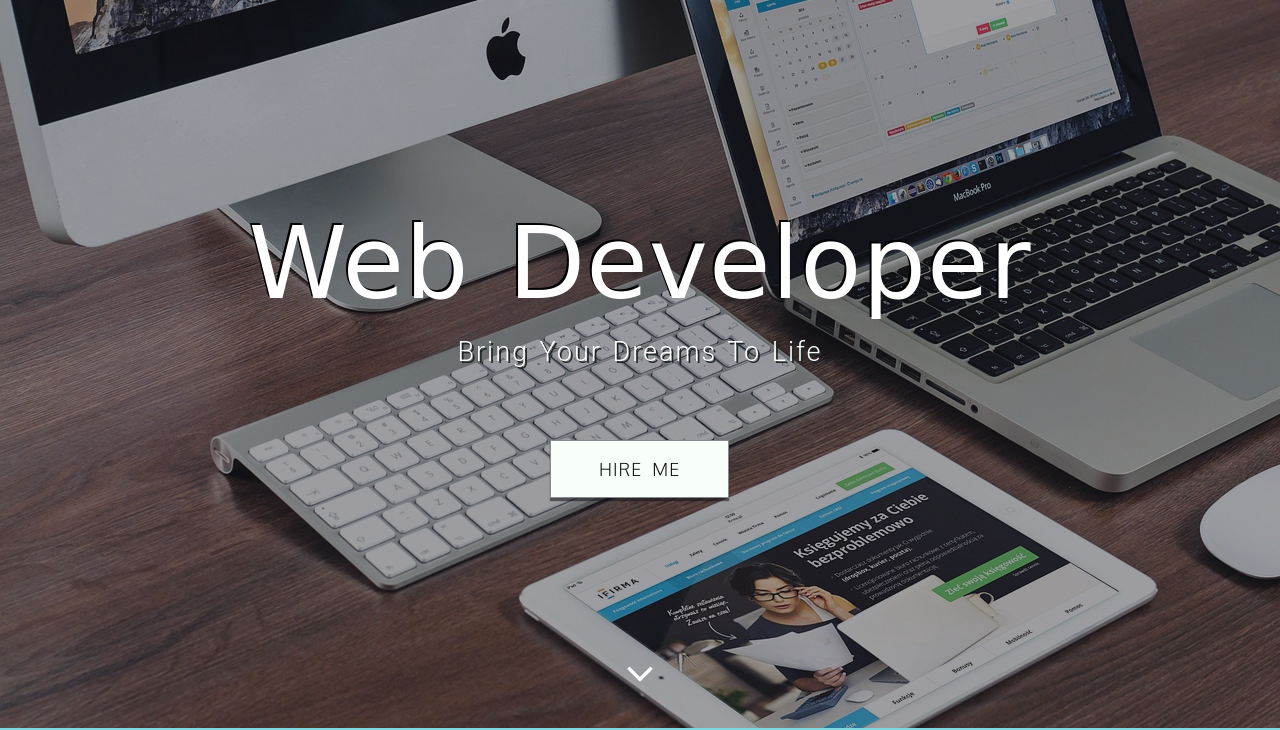
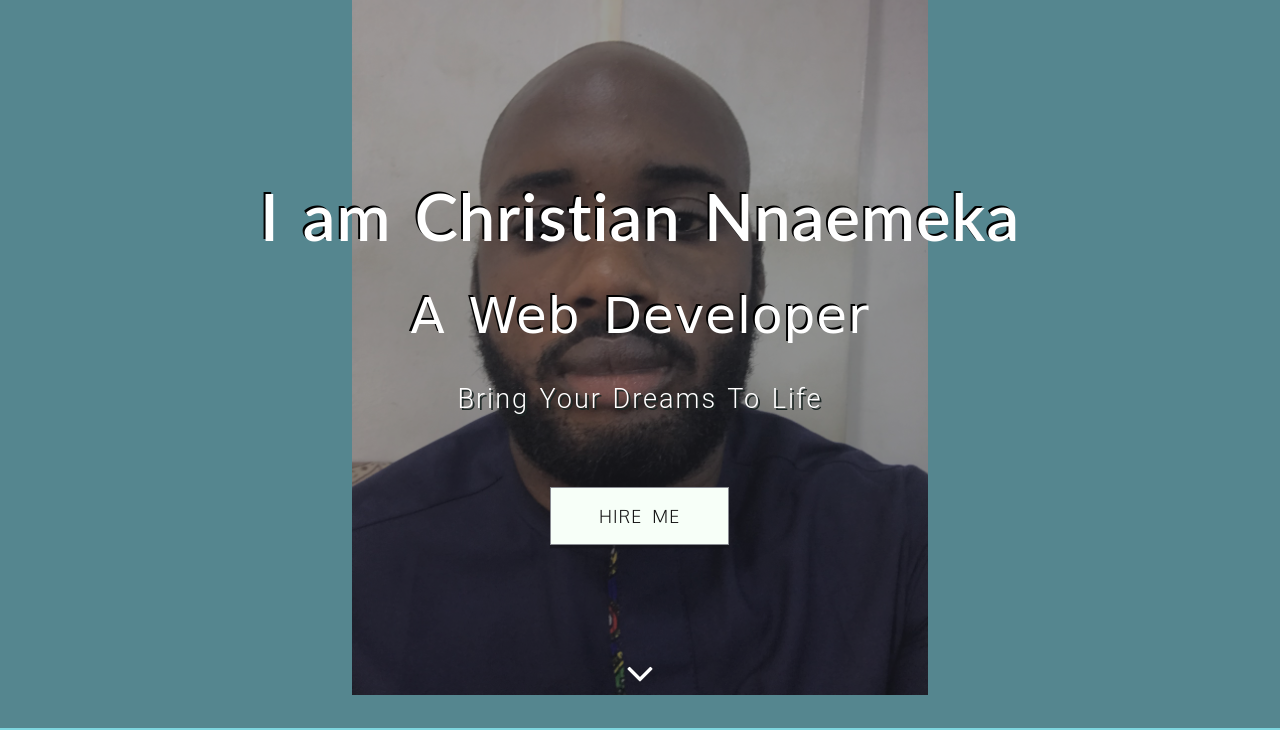
Before and after one commit to infiniteltd/Portfolio, a plain HTML site: page index.html in a window 1280 px wide. Shown: the part 72-802 px from the top of the page. Drawn offline with nearby package versions, Linux system fonts and the light colour scheme; a web font is replaced by a local one.

Commit message:
new changes

```diff
--- a/index.html
+++ b/index.html
@@ -56,7 +56,8 @@
 
                 <div class="middle text-center clearfix">
                     <div class="container">
-                        <h1 class="pro-name">Web <!-- <span style="color: #71b644;" > -->Developer<!-- </span> --></h1>
+                        <h1 class="name">I am Christian Nnaemeka</h1>
+                        <h4 class="pro-name">A Web <!-- <span style="color: #71b644;" > -->Developer<!-- </span> --></h4>
                         <p class="tagline">Bring your dreams to life</p>
                         <div class="skills">
 
--- a/styles.css
+++ b/styles.css
@@ -54,8 +54,8 @@ body {
 ///////////////////////////////////////////////////////////////////////*/
 
 #header {
-	background: url(../img/bg/header-bg.jpg) no-repeat center top fixed;
-	background-size: cover;
+	background: url(/img/IMG_4254.JPG) no-repeat center top fixed;
+	background-size: 45%;
 }
 
 #site-header {
@@ -95,7 +95,7 @@ body {
     box-sizing: border-box;
     padding: 0px;
     border: none;
-    margin: auto;
+    margin-right: 30px;
     display: block;
     width: 0px;
     height: 0px;
@@ -178,10 +178,25 @@ body {
 	padding-top: 200px;
 }
 
+.name {
+	font-size: 65px;
+    margin-bottom: 10px;
+    font-family: 'Lato', sans-serif;
+    /* font-family: 'Source Sans Pro', sans-serif; */
+    /* font-family: 'Niconne', cursive; */
+    font-weight: 600;
+    /* font-family: 'Rouge Script', cursive; */
+    line-height: 90px;
+    color: #fff;
+    letter-spacing: 1px;
+    word-spacing: 6px;
+    text-shadow: -2px -2px #000;
+}
+
 .pro-name {
-    font-size: 100px;
+    font-size: 50px;
     margin: 0;
-    margin-bottom: 15px;
+    margin-bottom: 10px;
     /* font-family: 'Lato', sans-serif; */
     /* font-family: 'Source Sans Pro', sans-serif; */
     /* font-family: 'Niconne', cursive; */
```
Also changed, not shown: img/IMG_4254.JPG (added).
